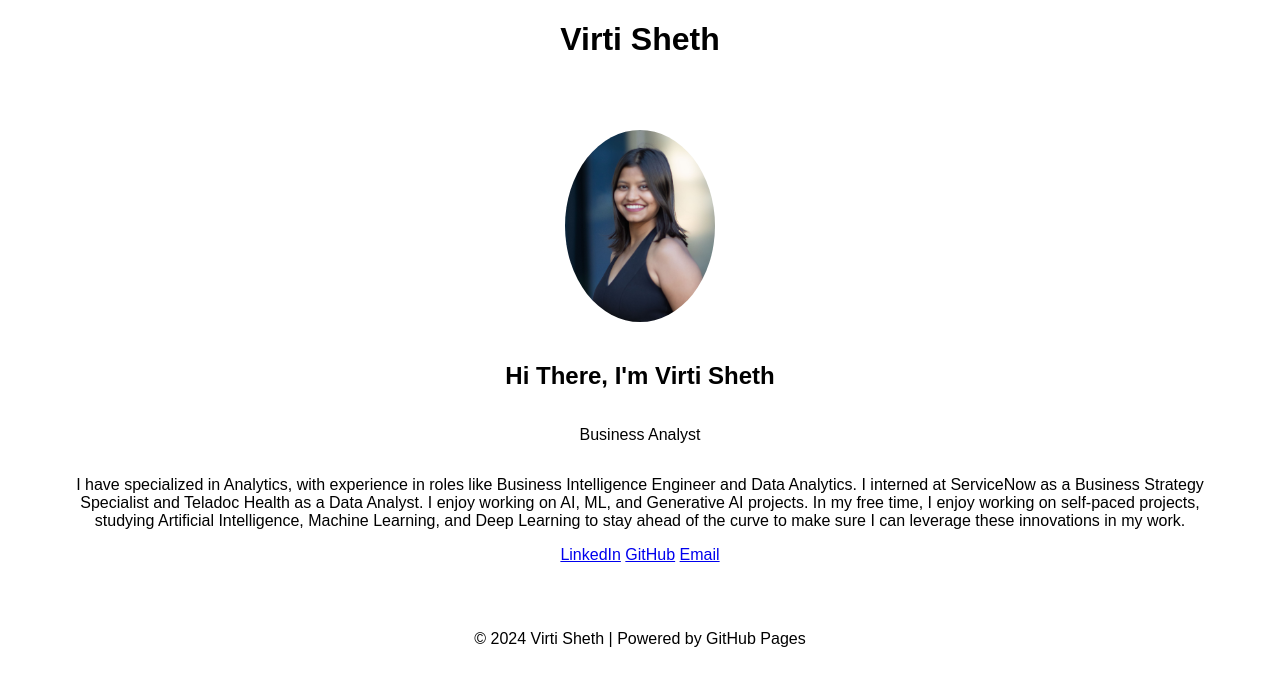
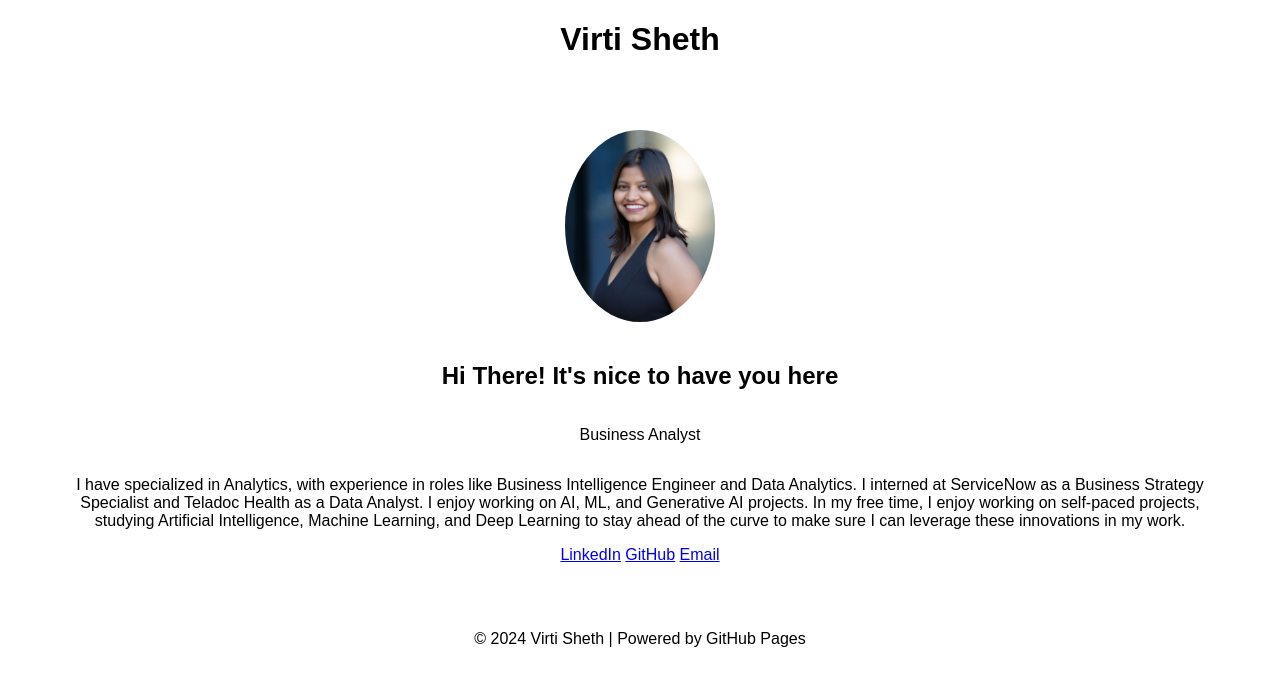
Before and after one commit to Virtisheth1/Virtisheth1.github.io, a plain HTML site: page index.html in a window 1280 px wide. Drawn offline with Linux system fonts and the light colour scheme.

Commit message:
Update index.html

```diff
--- a/index.html
+++ b/index.html
@@ -13,7 +13,7 @@
     <main>
         <section id="hero">
             <img src="gitpro.jpg" alt="Profile Picture">
-            <h2>Hi There, I'm <span class="highlight">Virti Sheth</span></h2>
+            <h2>Hi There! It's <span class="highlight"> nice to have you here</span></h2>
             <p>Business Analyst</p>
             <p id="about">
                 I have specialized in Analytics, with experience in roles like Business Intelligence Engineer and Data Analytics.
```
